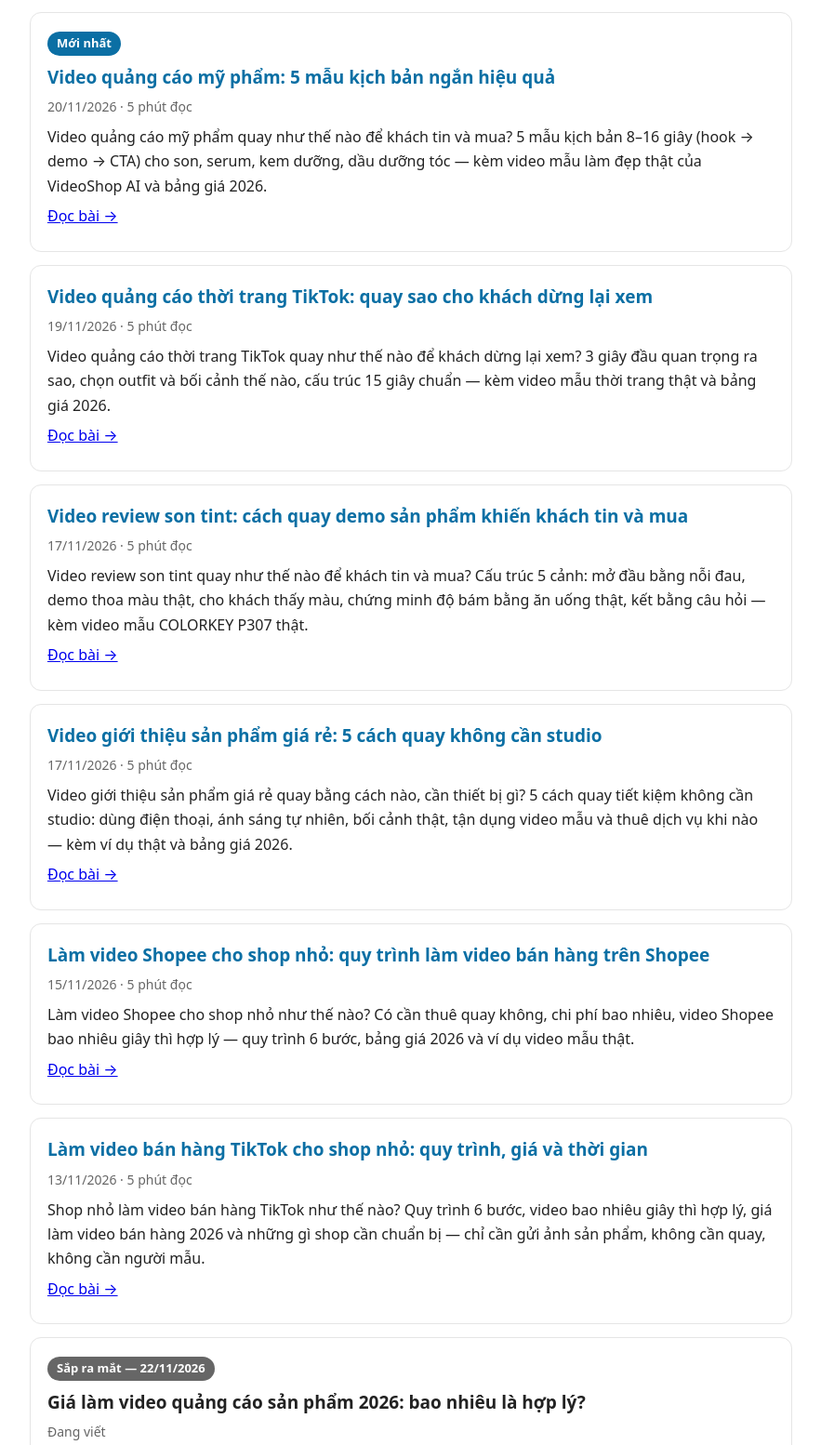
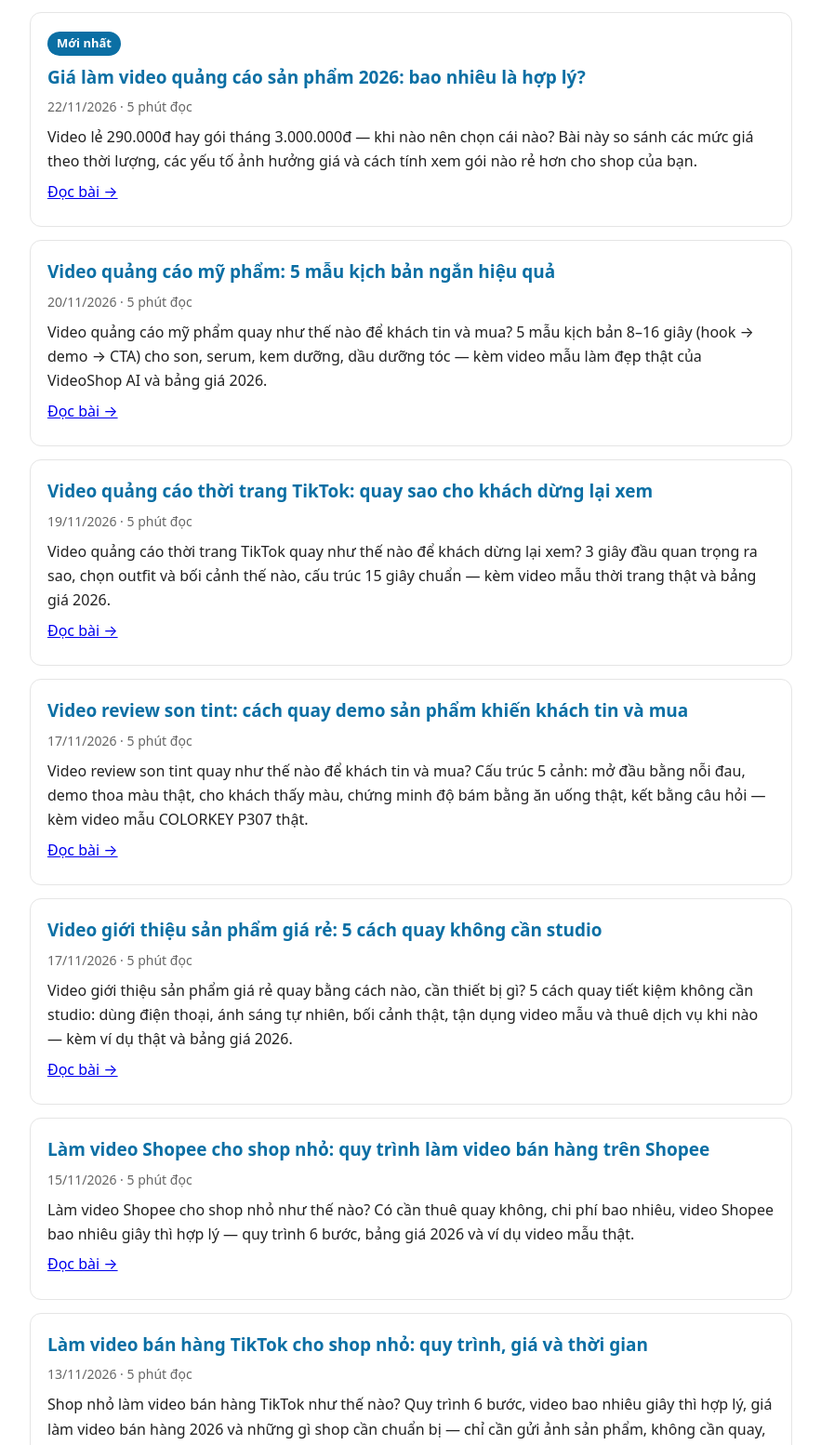
Before and after one commit to thanhlamvd/lisa-workspace-studio, a plain HTML site: page videoshop/blog/index.html in a window 1280 px wide. Shown: the part 206-1760 px from the top of the page at 93% size, without its empty margins (198-1081 px from the left). Drawn offline with Linux system fonts and the light colour scheme.

Commit message:
Blog SEO 6: cap nhat danh sach blog, bai gia lam video quang cao len dau

```diff
--- a/videoshop/blog/index.html
+++ b/videoshop/blog/index.html
@@ -30,9 +30,9 @@ header a{color:var(--blue);font-weight:700;text-decoration:none;font-size:19px}
 h1{color:var(--blue);margin:14px 0 4px;font-size:30px;line-height:1.3}
 h2{border-bottom:2px solid var(--blue);padding-bottom:6px;margin-top:36px}
 .post{border:1px solid var(--line);border-radius:12px;padding:18px;margin:14px 0}
-.post h2{margin:0 0 4px;font-size:19px;border-bottom:none;padding-bottom:0}
-.post h2 a{color:var(--blue);text-decoration:none}
-.post h2 a:hover{text-decoration:underline}
+.post h3{margin:0 0 4px;font-size:19px}
+.post h3 a{color:var(--blue);text-decoration:none}
+.post h3 a:hover{text-decoration:underline}
 .post .date{font-size:14px;color:var(--muted);margin:0 0 8px}
 .post p{margin:6px 0}
 .badge{display:inline-block;background:var(--blue);color:#fff;font-size:13px;font-weight:700;border-radius:999px;padding:2px 10px;margin-bottom:8px}
@@ -48,52 +48,52 @@ footer a{color:var(--blue)}
 
 <div class="post">
 <span class="badge">Mới nhất</span>
-<h2><a href="video-quang-cao-my-pham.html">Video quảng cáo mỹ phẩm: 5 mẫu kịch bản ngắn hiệu quả</a></h2>
+<h3><a href="gia-lam-video-quang-cao-san-pham-2026.html">Giá làm video quảng cáo sản phẩm 2026: bao nhiêu là hợp lý?</a></h3>
+<p class="date">22/11/2026 · 5 phút đọc</p>
+<p>Video lẻ 290.000đ hay gói tháng 3.000.000đ — khi nào nên chọn cái nào? Bài này so sánh các mức giá theo thời lượng, các yếu tố ảnh hưởng giá và cách tính xem gói nào rẻ hơn cho shop của bạn.</p>
+<p><a href="gia-lam-video-quang-cao-san-pham-2026.html">Đọc bài →</a></p>
+</div>
+
+<div class="post">
+<h3><a href="video-quang-cao-my-pham.html">Video quảng cáo mỹ phẩm: 5 mẫu kịch bản ngắn hiệu quả</a></h3>
 <p class="date">20/11/2026 · 5 phút đọc</p>
 <p>Video quảng cáo mỹ phẩm quay như thế nào để khách tin và mua? 5 mẫu kịch bản 8–16 giây (hook → demo → CTA) cho son, serum, kem dưỡng, dầu dưỡng tóc — kèm video mẫu làm đẹp thật của VideoShop AI và bảng giá 2026.</p>
 <p><a href="video-quang-cao-my-pham.html">Đọc bài →</a></p>
 </div>
 
 <div class="post">
-<h2><a href="video-quang-cao-thoi-trang-tiktok.html">Video quảng cáo thời trang TikTok: quay sao cho khách dừng lại xem</a></h2>
+<h3><a href="video-quang-cao-thoi-trang-tiktok.html">Video quảng cáo thời trang TikTok: quay sao cho khách dừng lại xem</a></h3>
 <p class="date">19/11/2026 · 5 phút đọc</p>
 <p>Video quảng cáo thời trang TikTok quay như thế nào để khách dừng lại xem? 3 giây đầu quan trọng ra sao, chọn outfit và bối cảnh thế nào, cấu trúc 15 giây chuẩn — kèm video mẫu thời trang thật và bảng giá 2026.</p>
 <p><a href="video-quang-cao-thoi-trang-tiktok.html">Đọc bài →</a></p>
 </div>
 
 <div class="post">
-<h2><a href="video-review-son-tint-cach-quay-demo-san-pham-khien-khach-tin.html">Video review son tint: cách quay demo sản phẩm khiến khách tin và mua</a></h2>
+<h3><a href="video-review-son-tint-cach-quay-demo-san-pham-khien-khach-tin.html">Video review son tint: cách quay demo sản phẩm khiến khách tin và mua</a></h3>
 <p class="date">17/11/2026 · 5 phút đọc</p>
 <p>Video review son tint quay như thế nào để khách tin và mua? Cấu trúc 5 cảnh: mở đầu bằng nỗi đau, demo thoa màu thật, cho khách thấy màu, chứng minh độ bám bằng ăn uống thật, kết bằng câu hỏi — kèm video mẫu COLORKEY P307 thật.</p>
 <p><a href="video-review-son-tint-cach-quay-demo-san-pham-khien-khach-tin.html">Đọc bài →</a></p>
 </div>
 
 <div class="post">
-<h2><a href="video-gioi-thieu-san-pham-gia-re.html">Video giới thiệu sản phẩm giá rẻ: 5 cách quay không cần studio</a></h2>
+<h3><a href="video-gioi-thieu-san-pham-gia-re.html">Video giới thiệu sản phẩm giá rẻ: 5 cách quay không cần studio</a></h3>
 <p class="date">17/11/2026 · 5 phút đọc</p>
 <p>Video giới thiệu sản phẩm giá rẻ quay bằng cách nào, cần thiết bị gì? 5 cách quay tiết kiệm không cần studio: dùng điện thoại, ánh sáng tự nhiên, bối cảnh thật, tận dụng video mẫu và thuê dịch vụ khi nào — kèm ví dụ thật và bảng giá 2026.</p>
 <p><a href="video-gioi-thieu-san-pham-gia-re.html">Đọc bài →</a></p>
 </div>
 
 <div class="post">
-<h2><a href="lam-video-shopee-cho-shop-nho.html">Làm video Shopee cho shop nhỏ: quy trình làm video bán hàng trên Shopee</a></h2>
+<h3><a href="lam-video-shopee-cho-shop-nho.html">Làm video Shopee cho shop nhỏ: quy trình làm video bán hàng trên Shopee</a></h3>
 <p class="date">15/11/2026 · 5 phút đọc</p>
 <p>Làm video Shopee cho shop nhỏ như thế nào? Có cần thuê quay không, chi phí bao nhiêu, video Shopee bao nhiêu giây thì hợp lý — quy trình 6 bước, bảng giá 2026 và ví dụ video mẫu thật.</p>
 <p><a href="lam-video-shopee-cho-shop-nho.html">Đọc bài →</a></p>
 </div>
 
 <div class="post">
-<h2><a href="lam-video-ban-hang-tiktok-cho-shop-nho.html">Làm video bán hàng TikTok cho shop nhỏ: quy trình, giá và thời gian</a></h2>
+<h3><a href="lam-video-ban-hang-tiktok-cho-shop-nho.html">Làm video bán hàng TikTok cho shop nhỏ: quy trình, giá và thời gian</a></h3>
 <p class="date">13/11/2026 · 5 phút đọc</p>
 <p>Shop nhỏ làm video bán hàng TikTok như thế nào? Quy trình 6 bước, video bao nhiêu giây thì hợp lý, giá làm video bán hàng 2026 và những gì shop cần chuẩn bị — chỉ cần gửi ảnh sản phẩm, không cần quay, không cần người mẫu.</p>
 <p><a href="lam-video-ban-hang-tiktok-cho-shop-nho.html">Đọc bài →</a></p>
-</div>
-
-<div class="post">
-<span class="badge soon">Sắp ra mắt — 22/11/2026</span>
-<h2>Giá làm video quảng cáo sản phẩm 2026: bao nhiêu là hợp lý?</h2>
-<p class="date">Đang viết</p>
-<p>Video lẻ 290.000đ hay gói tháng 3.000.000đ — khi nào nên chọn cái nào? Bài này so sánh các mức giá trên thị trường và cách tính xem gói nào rẻ hơn cho shop của bạn.</p>
 </div>
 
 <p style="text-align:center;margin-top:28px">Bạn muốn đọc về chủ đề nào? Nhắn Zalo 0327 659 686 gợi ý cho chúng tôi nhé.</p>
```
